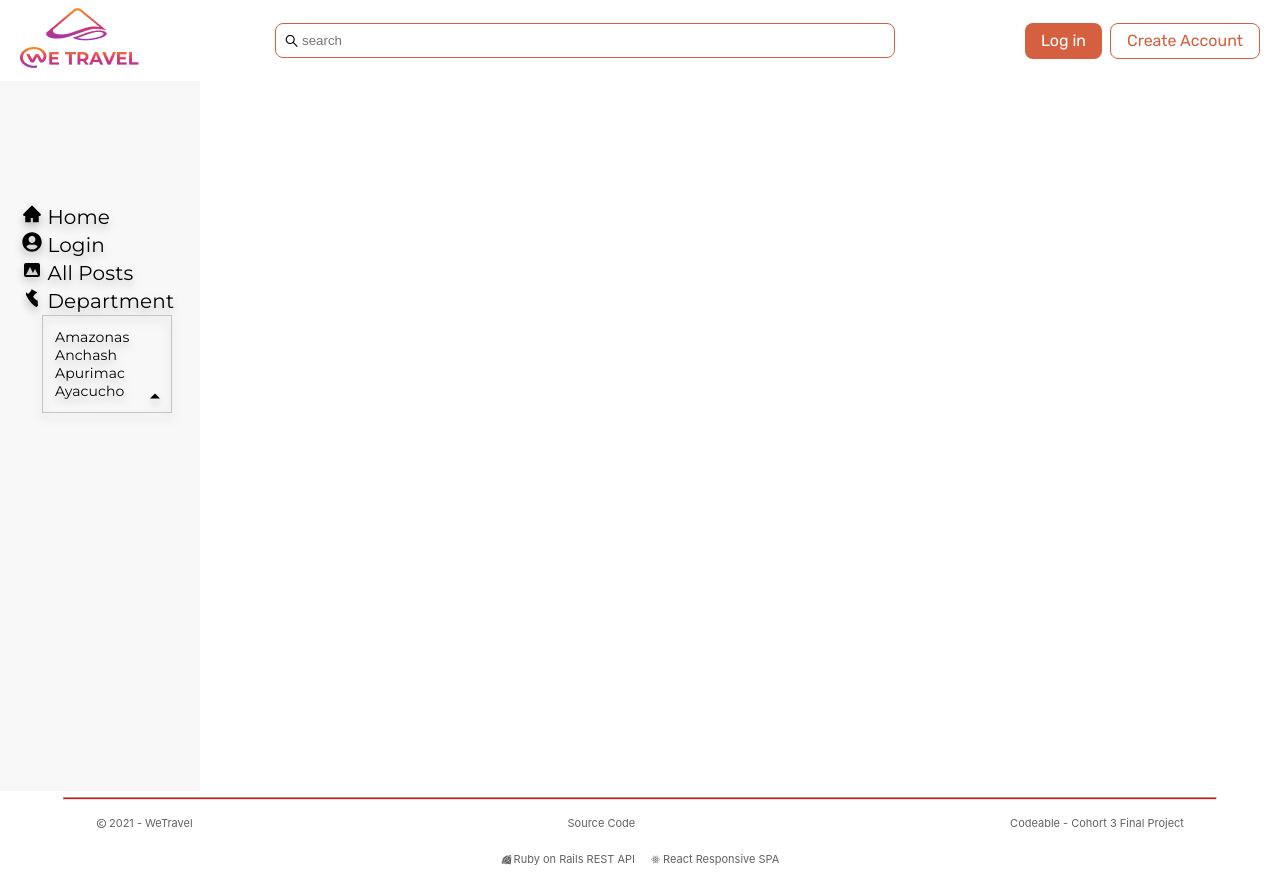
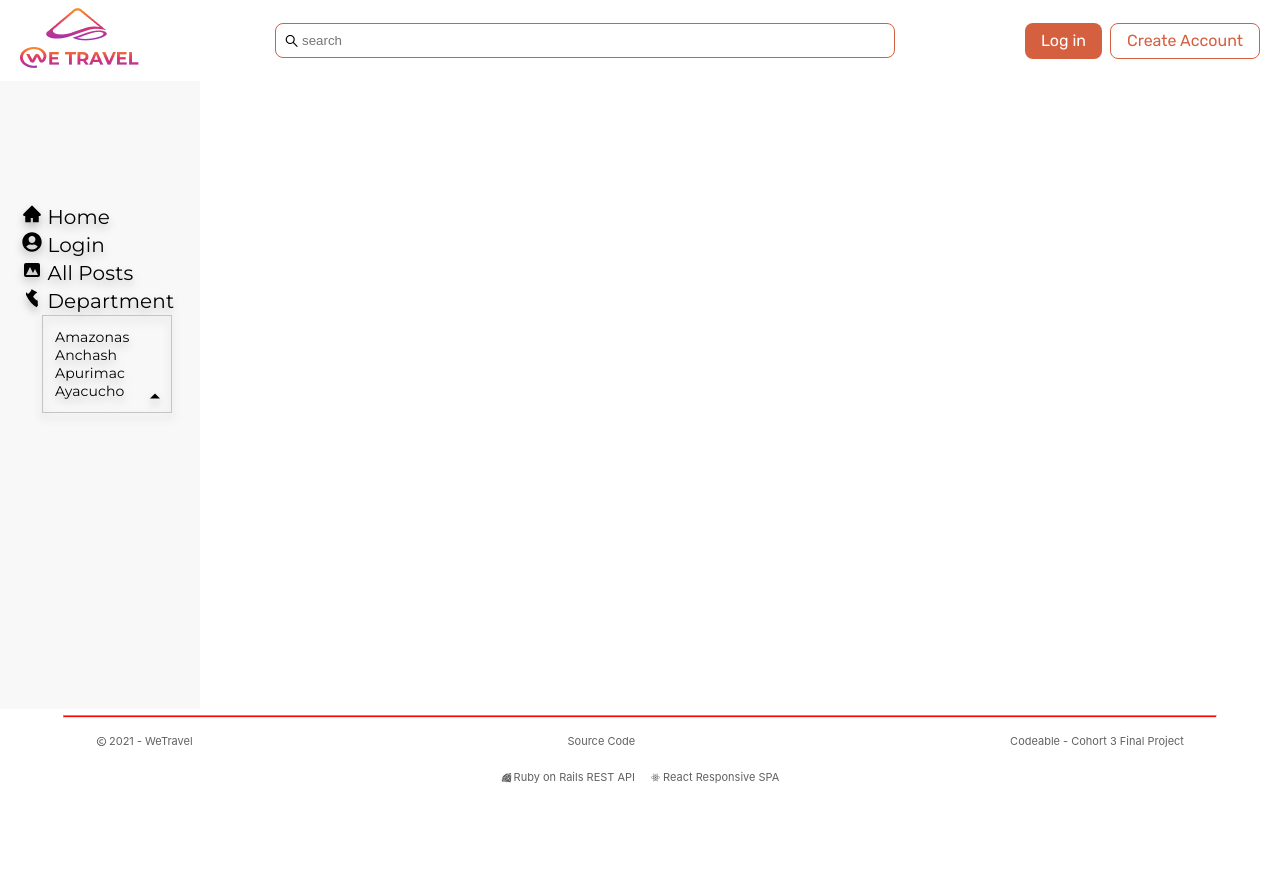
Before and after one commit to angelivan44/we-travel-react, a React (Create React App) app: page /category in a window 1280 px wide. After the commit the page ends 800 px from the top, so only its background shows below. Built offline with nearby package versions, Linux system fonts and the light colour scheme.

Commit message:
Fix height

```diff
--- a/src/components/Category/SideBar.js
+++ b/src/components/Category/SideBar.js
@@ -29,7 +29,7 @@ export default function SideBar(){
 }
 const StyledDiv = styled.div`
   width: 200px;
-  min-height: calc( 100vh - 90px );
+  min-height: calc( 100vh - 172px );
   height: 100%;
   background: #F8F8F8;
 `
```
